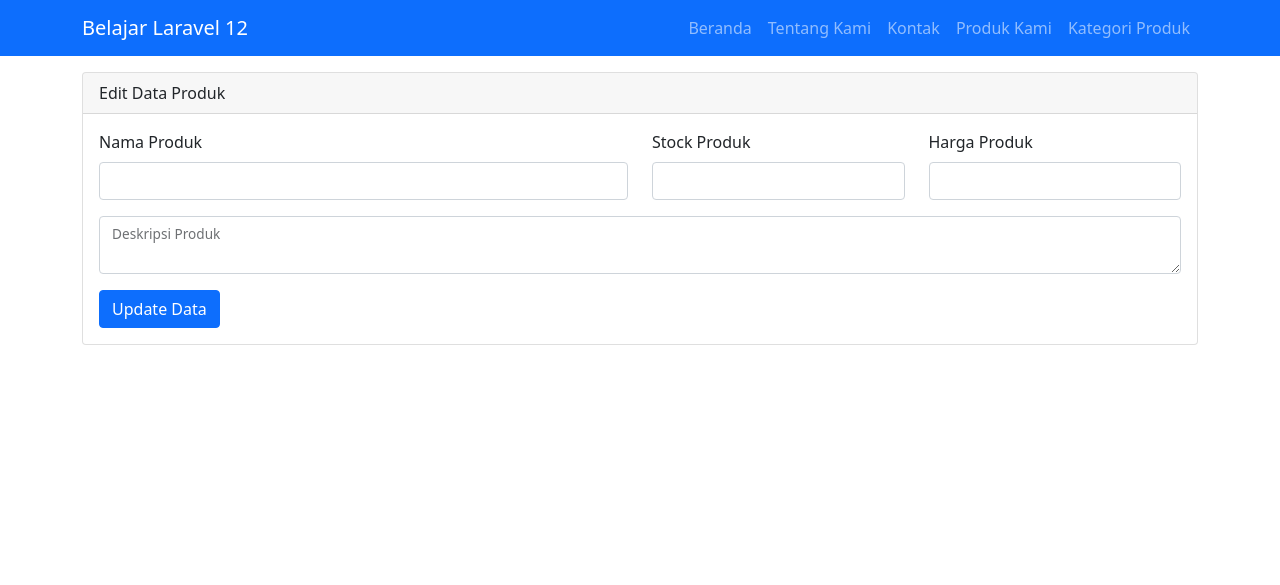
After one commit to lunadewayanti/belajarlaravel, a Laravel app: template resources/views/pages/product/editProduct.blade.php in a window 1280 px wide. The commit adds this page. Shown: the top 585 px of the page. Run offline with Laravel 12, Linux system fonts and the light colour scheme; the template is opened without the code that fills it, so the values that code supplies are empty; parts of the project's set-up code (start-up, migrations or seed data) failed here and were passed over.

Commit message:
Asesmen 2 fix

```diff
--- a/resources/views/layouts/navbar.blade.php
+++ b/resources/views/layouts/navbar.blade.php
@@ -20,6 +20,9 @@
                 <li class="nav-item">
                     <a class="nav-link" href="/product">Produk Kami</a>
                 </li>
+                <li class="nav-item">
+                    <a class="nav-link" href="/category">Kategori Produk</a>
+                </li>
             </ul>
         </div>
     </div>
--- /dev/null
+++ b/resources/views/pages/product/editProduct.blade.php
@@ -0,0 +1,61 @@
+@extends('layouts.master')
+
+@section('content')
+<div class="card">
+    <div class="card-header">Edit Data Produk</div>
+    <div class="card-body">
+        <form action="/product/{{$updated_produk->id_product}}" method="POST">
+            @method('PUT')
+            @csrf
+            <div class="row">
+                <div class="col-sm-6">
+                    <div class="mb-3">
+                        <label class="form-label">Nama Produk</label>
+                        <input type="text" name="name_product" class="form-control"
+                            value="{{old('name_product', $updated_produk->name_product)}}">
+                        {{-- kita berikan pesan jika terjadi error --}}
+                        @error('name_product')
+                        <div id="nameHelp" class="form-text text-danger">{{$message}}</div>
+                        @enderror
+                    </div>
+                </div>
+                <div class="col-sm-3">
+                    <div class="mb-3">
+                        <label class="form-label">Stock Produk</label>
+                        <input type="number" name="stock_product" class="form-control"
+                            value="{{old('stock_product', $updated_produk->stock_product)}}">
+                        {{-- kita berikan pesan jika terjadi error --}}
+                        @error('stock_product')
+                        <div id="stockHelp" class="form-text text-danger">{{$message}}</div>
+                        @enderror
+                    </div>
+                </div>
+                <div class="col-sm-3">
+                    <div class="mb-3">
+                        <label class="form-label">Harga Produk</label>
+                        <input type="number" name="price_product" class="form-control"
+                            value="{{old('price_product', $updated_produk->price_product)}}">
+                        @error('price_product')
+                        <div id="priceHelp" class="form-text text-danger">{{$message}}</div>
+                        @enderror
+                    </div>
+                </div>
+                <div class="col-12">
+                    <div class="form-floating">
+                        <textarea class="form-control" name="desc_product"
+                            rows="10">{{old('desc_product', $updated_produk->desc_product)}}</textarea>
+                        <label>Deskripsi Produk</label>
+                        {{-- kita berikan pesan jika terjadi error --}}
+                        @error('desc_product')
+                        <div id="descHelp" class="form-text text-danger">{{$message}}</div>
+                        @enderror
+                    </div>
+                </div>
+                <div class="col-sm-12 mt-3">
+                    <button type="submit" class="btn btn-primary">Update Data</button>
+                </div>
+            </div>
+        </form>
+    </div>
+</div>
+@endsection
```
Also changed, not shown: app/Http/Controllers/CategoryController.php (+68 -1 lines), app/Http/Controllers/ProductController.php (+62 -10 lines), resources/views/pages/category/show.blade.php (+6 -7 lines), resources/views/pages/product/detail.blade.php (added, +35 -0 lines), app/Models/CategoryProduct.php (line endings or trailing spaces), routes/web.php (line endings or trailing spaces).
